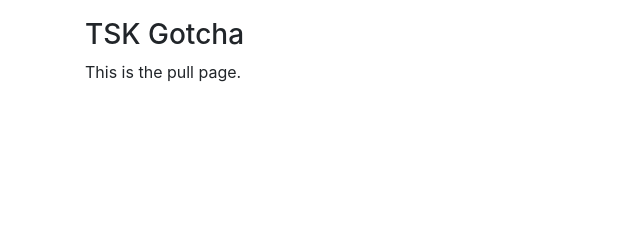
After one commit to Tau628/TSKGacha, a Flask app: page /pull in a window 1280 px wide. The commit adds this page. Shown: the part 78-318 px from the top of the page, without its empty margins (0-640 px from the left). Run offline with Flask 2, Linux system fonts and the light colour scheme; some libraries are stand-ins or nearby versions.

Commit message:
Added a template for the "Pull" page

```diff
--- /dev/null
+++ b/blueprints/pull.py
@@ -0,0 +1,9 @@
+from flask import Blueprint, render_template, redirect, url_for, request, flash
+from replit import db, database
+from flask_login import current_user
+
+pullBP = Blueprint('pullBP', __name__)
+
+@pullBP.route('/pull')
+def pull():
+  return render_template('pull/pull.html', user = current_user)
--- a/main.py
+++ b/main.py
@@ -4,6 +4,7 @@ from replit import db
 from blueprints.players import playersBP
 from blueprints.characters import charactersBP
 from blueprints.auth import authBP, login_manager
+from blueprints.pull import pullBP
 from blueprints.other import otherBP
 
 app = Flask(__name__)
@@ -11,6 +12,7 @@ login_manager.init_app(app)
 app.register_blueprint(playersBP)
 app.register_blueprint(charactersBP)
 app.register_blueprint(authBP)
+app.register_blueprint(pullBP)
 app.register_blueprint(otherBP)
 
 #Loads in database from JSON
--- a/templates/characters/proposal.html
+++ b/templates/characters/proposal.html
@@ -31,7 +31,7 @@
 
 {% for i, character in proposed_characters %}
 <h3>{{ character['name']}} ({{ character['series'] }})</h3>
-<u>Approval</u>
+<u>Approve</u>
   {% for j in ['Yes', 'No', 'Abstain'] %}
     <div class="form-check">
       <input
--- a/templates/dashboard.html
+++ b/templates/dashboard.html
@@ -1,5 +1,4 @@
-{% extends "base.html" %} {% block title %}Dashboard{% endblock %} {% block content
-%}
+{% extends "base.html" %} {% block title %}Dashboard{% endblock %} {% block content %}
 This is a dashboard.
 <form method="post"><input type="submit" name="submit_button" value="Give Kremkoin"></form>
 <form method="post"><input type="submit" name="submit_button" value="Do Something Else"></form>
--- /dev/null
+++ b/templates/pull/pull.html
@@ -0,0 +1,4 @@
+{% extends "base.html" %} {% block title %}Home{% endblock %} {% block content %}
+<h3>TSK Gotcha</h3>
+This is the pull page.
+{% endblock %}
```
